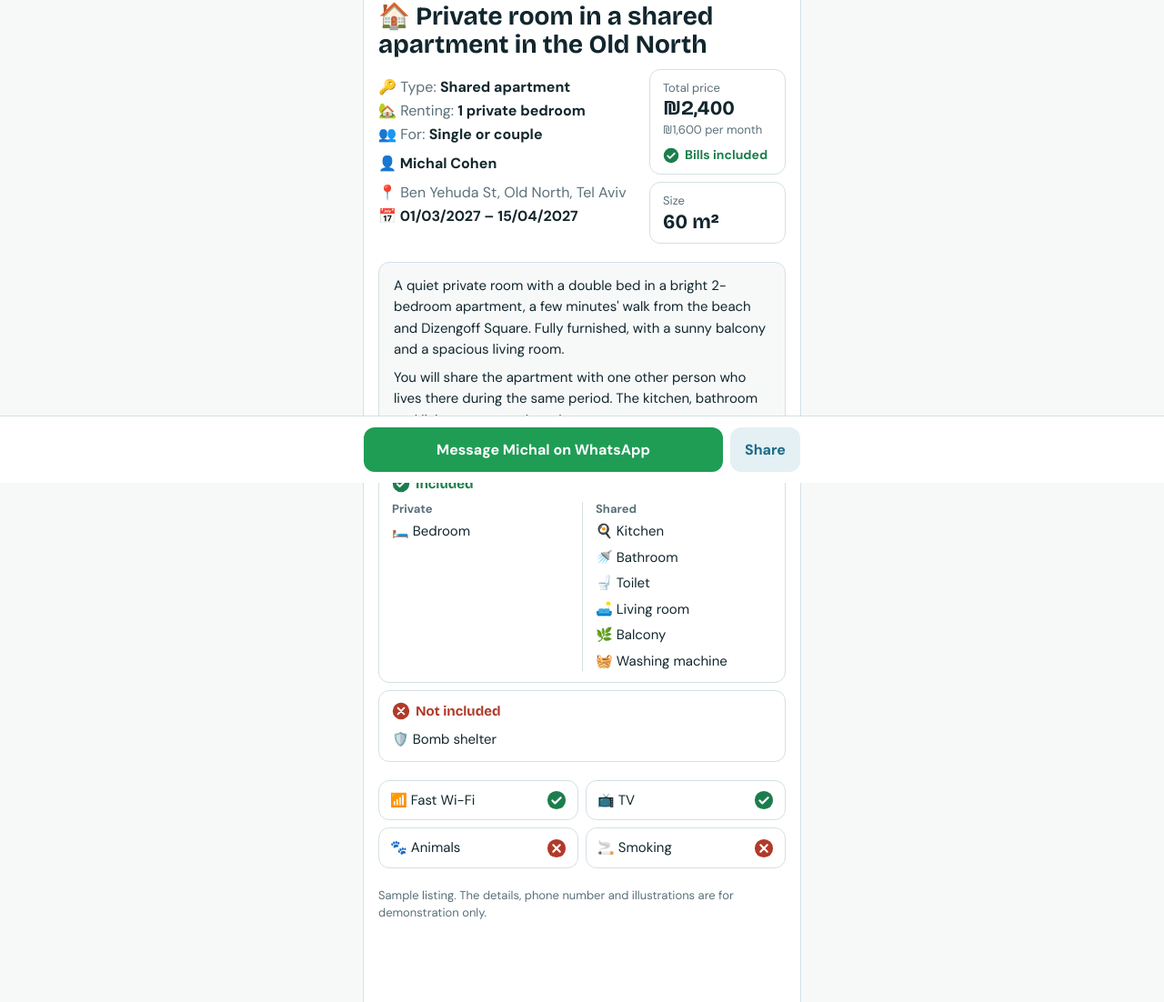
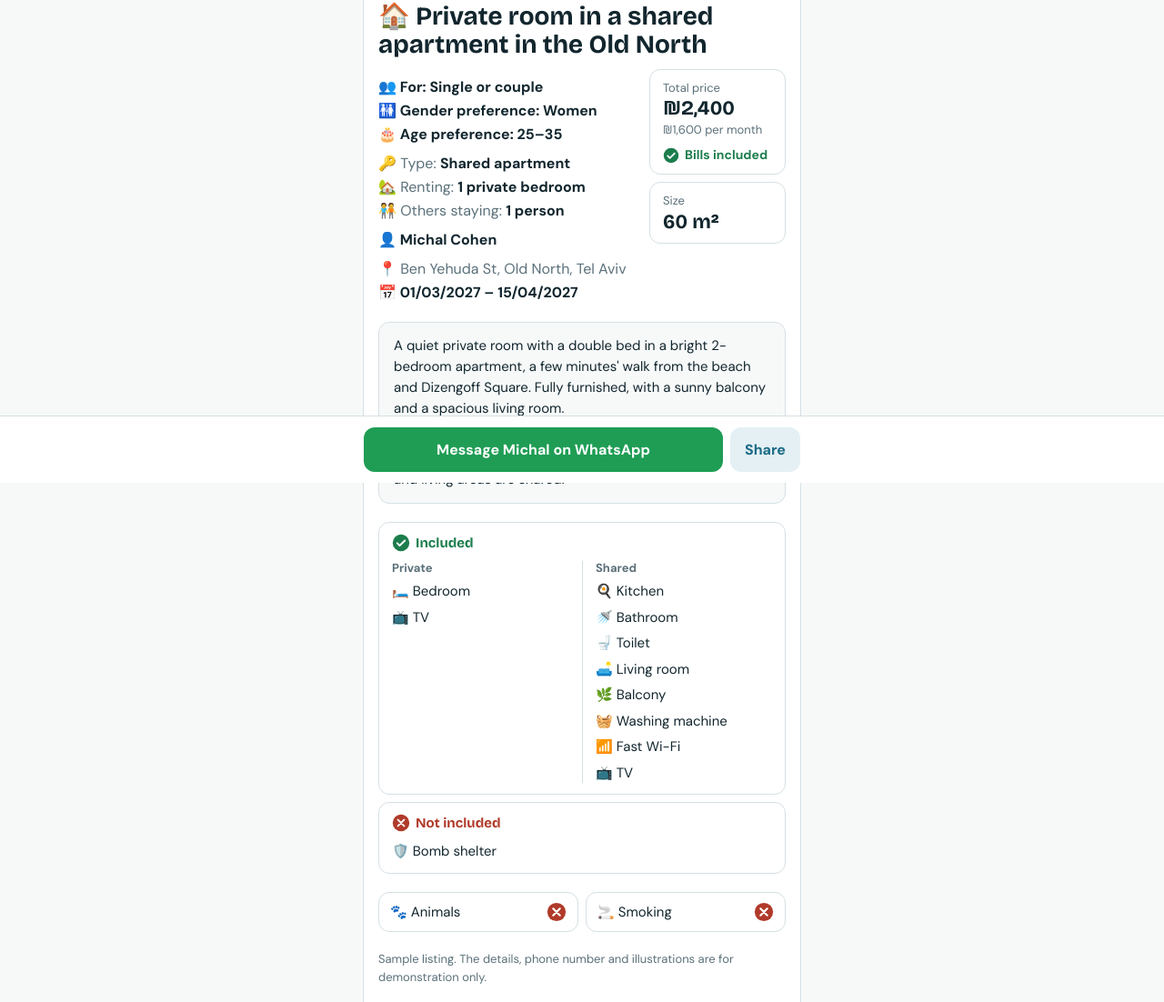
Before and after one commit to meraryz/sublet, a plain HTML site: page index.html in a window 1280 px wide. Shown: the part 269-1371 px from the top of the page at 91% size. Drawn offline with nearby package versions, Linux system fonts and the light colour scheme.

Commit message:
Update rental listing details in index.html

```diff
--- a/index.html
+++ b/index.html
@@ -69,6 +69,7 @@ h1{font:700 28px/1.12 var(--f-display);margin:0;text-wrap:balance}
 @media (max-width:380px){.head{grid-template-columns:1fr}.side{min-width:0}}
 .tf{margin:8px 0 0;display:flex;flex-direction:column;gap:2px;color:var(--muted)}
 .tf strong{color:var(--ink)}
+.tf.who{color:var(--ink);font-weight:700}
 .fact.type strong{font-size:17px;line-height:1.25}
 .fact{border:1px solid var(--line);border-radius:12px;padding:10px 14px}
 .fact span{display:block;color:var(--muted);font-size:13px}
@@ -192,7 +193,8 @@ table.spaces{width:100%;border-collapse:separate;border-spacing:0;border:1px sol
     <div class="head">
       <h1>🏠 Private room in a shared apartment in the Old North</h1>
       <div class="info">
-        <p class="tf"><span>🔑 Type: <strong>Shared apartment</strong></span><span>🏡 Renting: <strong>1 private bedroom</strong></span><span>👥 For: <strong>Single or couple</strong></span></p>
+        <p class="tf who"><span>👥 For: <strong>Single or couple</strong></span><span>🚻 Gender preference: <strong>Women</strong></span><span>🎂 Age preference: <strong>25–35</strong></span></p>
+        <p class="tf"><span>🔑 Type: <strong>Shared apartment</strong></span><span>🏡 Renting: <strong>1 private bedroom</strong></span><span>🧑‍🤝‍🧑 Others staying: <strong>1 person</strong></span></p>
         <p class="contact"><i class="em" aria-hidden="true">👤</i> Michal Cohen<span class="sr"> (contact person)</span></p>
         <p class="meta">
           <span>📍 Ben Yehuda St, Old North, Tel Aviv</span>
@@ -218,6 +220,7 @@ table.spaces{width:100%;border-collapse:separate;border-spacing:0;border:1px sol
           <div class="col"><h4>Private</h4>
             <ul>
             <li><i class="em" aria-hidden="true">🛏️</i> Bedroom</li>
+            <li><i class="em" aria-hidden="true">📺</i> TV</li>
             </ul>
           </div>
           <div class="col"><h4>Shared</h4>
@@ -228,6 +231,8 @@ table.spaces{width:100%;border-collapse:separate;border-spacing:0;border:1px sol
             <li><i class="em" aria-hidden="true">🛋️</i> Living room</li>
             <li><i class="em" aria-hidden="true">🌿</i> Balcony</li>
             <li><i class="em" aria-hidden="true">🧺</i> Washing machine</li>
+            <li><i class="em" aria-hidden="true">📶</i> Fast Wi-Fi</li>
+            <li><i class="em" aria-hidden="true">📺</i> TV</li>
             </ul>
           </div>
         </div>
@@ -241,8 +246,6 @@ table.spaces{width:100%;border-collapse:separate;border-spacing:0;border:1px sol
     </div>
 
     <ul class="badges">
-      <li class="b yes"><span><i class="em" aria-hidden="true">📶</i> Fast Wi-Fi</span><svg aria-hidden="true"><use href="#ok"/></svg><i class="sr">Yes</i></li>
-      <li class="b yes"><span><i class="em" aria-hidden="true">📺</i> TV</span><svg aria-hidden="true"><use href="#ok"/></svg><i class="sr">Yes</i></li>
       <li class="b no"><span><i class="em" aria-hidden="true">🐾</i> Animals</span><svg aria-hidden="true"><use href="#nope"/></svg><i class="sr">No</i></li>
       <li class="b no"><span><i class="em" aria-hidden="true">🚬</i> Smoking</span><svg aria-hidden="true"><use href="#nope"/></svg><i class="sr">No</i></li>
     </ul>
```
